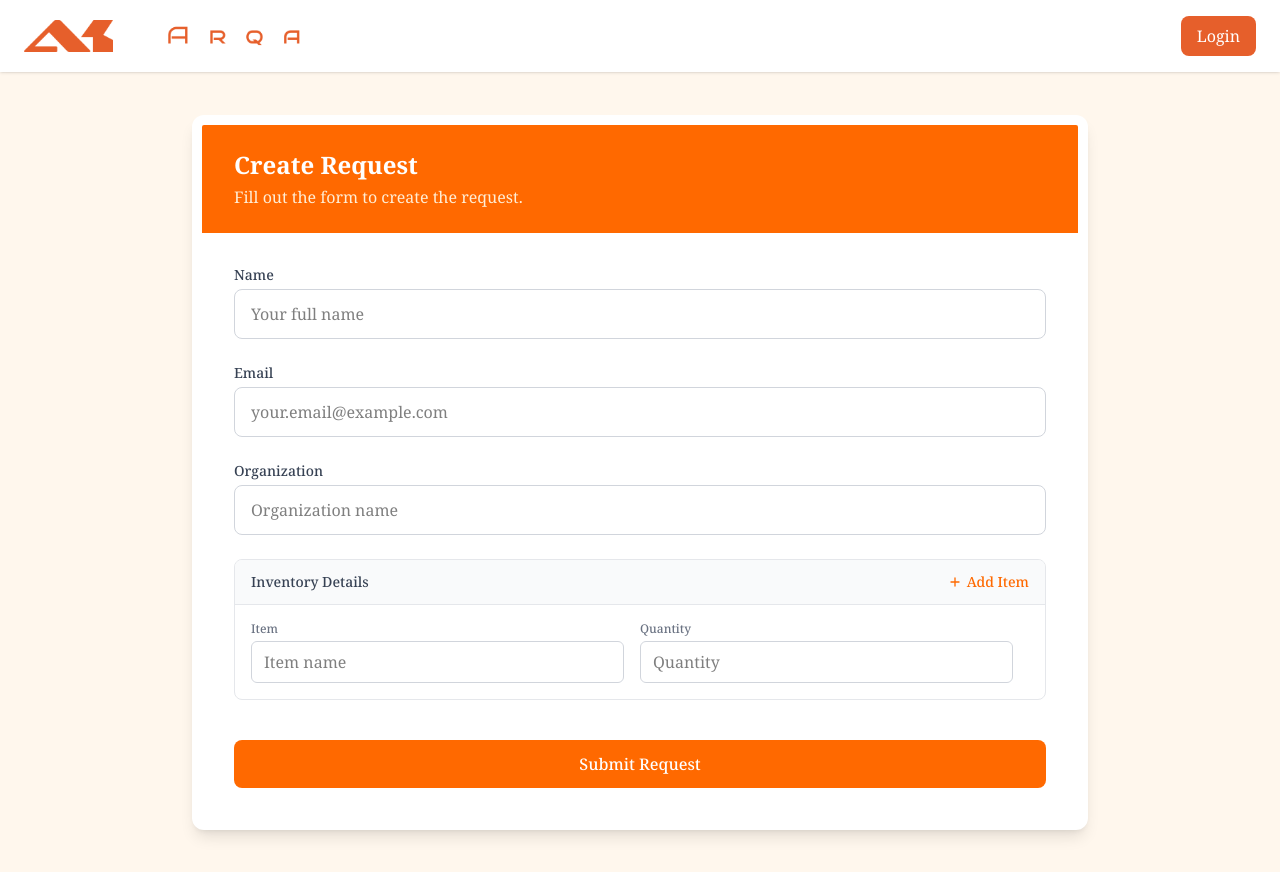
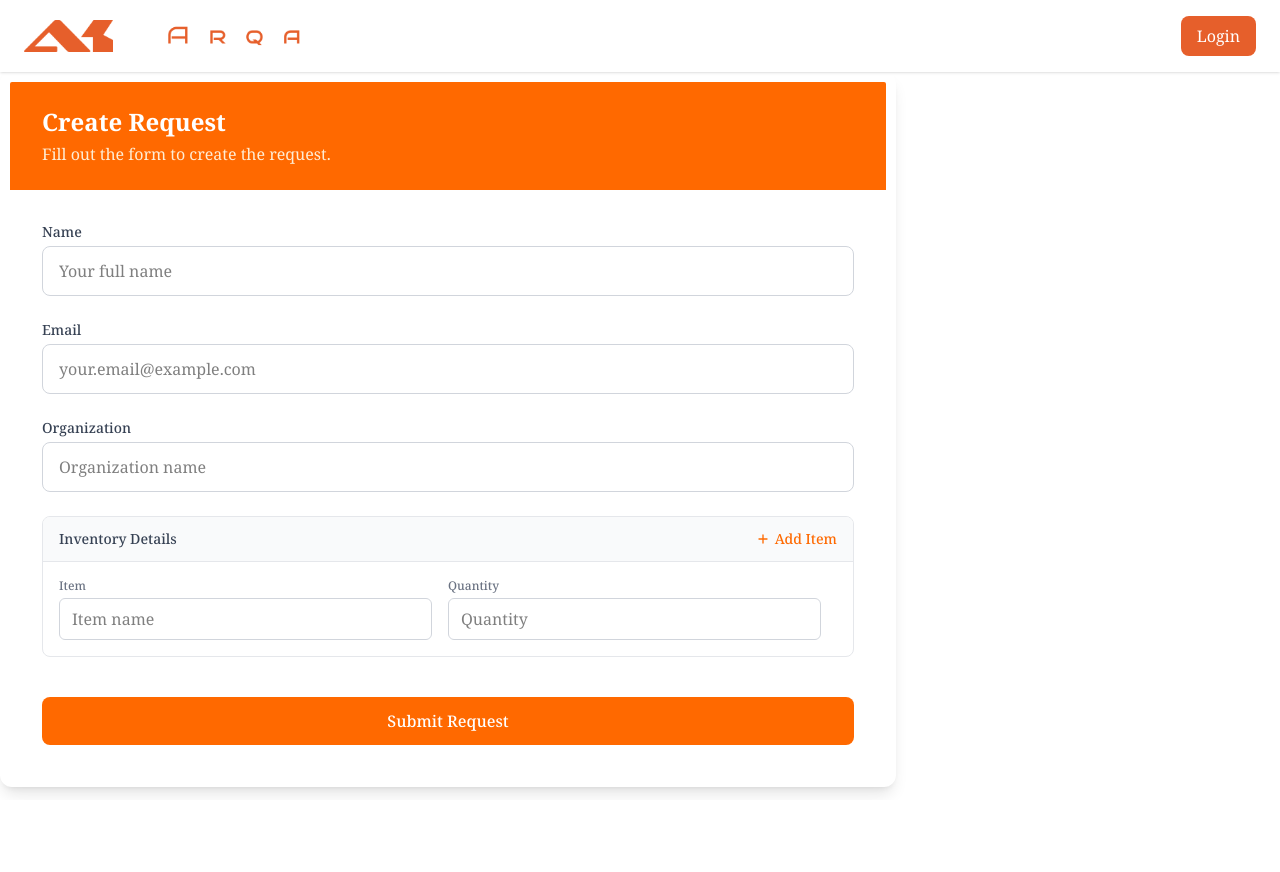
Before and after one commit to SHREYA-2k5/arqa, a React (Vite) app in the folder client/: page /Connect in a window 1280 px wide. After the commit the page ends 800 px from the top, so only its background shows below. Built offline with nearby package versions, Linux system fonts and the light colour scheme.

Commit message:
kjuch biajdflasjkflsjkf

```diff
--- a/client/src/pages/DashPage.jsx
+++ b/client/src/pages/DashPage.jsx
@@ -228,7 +228,7 @@ const DashPage = () => {
 
           {/* Donate Section */}
           {!isLoading && activeTab === 'donate' && (
-            <div className="bg-white rounded-lg shadow-md p-6 mb-6 border border-orange-100">
+            <div className="flex justify-center">
               <Connect/>
             </div>
           )}
--- a/client/src/pages/connect.jsx
+++ b/client/src/pages/connect.jsx
@@ -96,7 +96,7 @@ const Connect = () => {
   ];
 
   return (
-    <div className="min-h-screen bg-orange-50 flex items-center justify-center p-4">
+
       <div className="w-full max-w-4xl bg-white rounded-xl shadow-lg overflow-hidden border-10 border-white">
         {/* Header */}
         <div className="bg-orange-500 px-8 py-6">
@@ -319,7 +319,7 @@ const Connect = () => {
           )}
         </div>
       </div>
-    </div>
+
   );
 };
 
```
